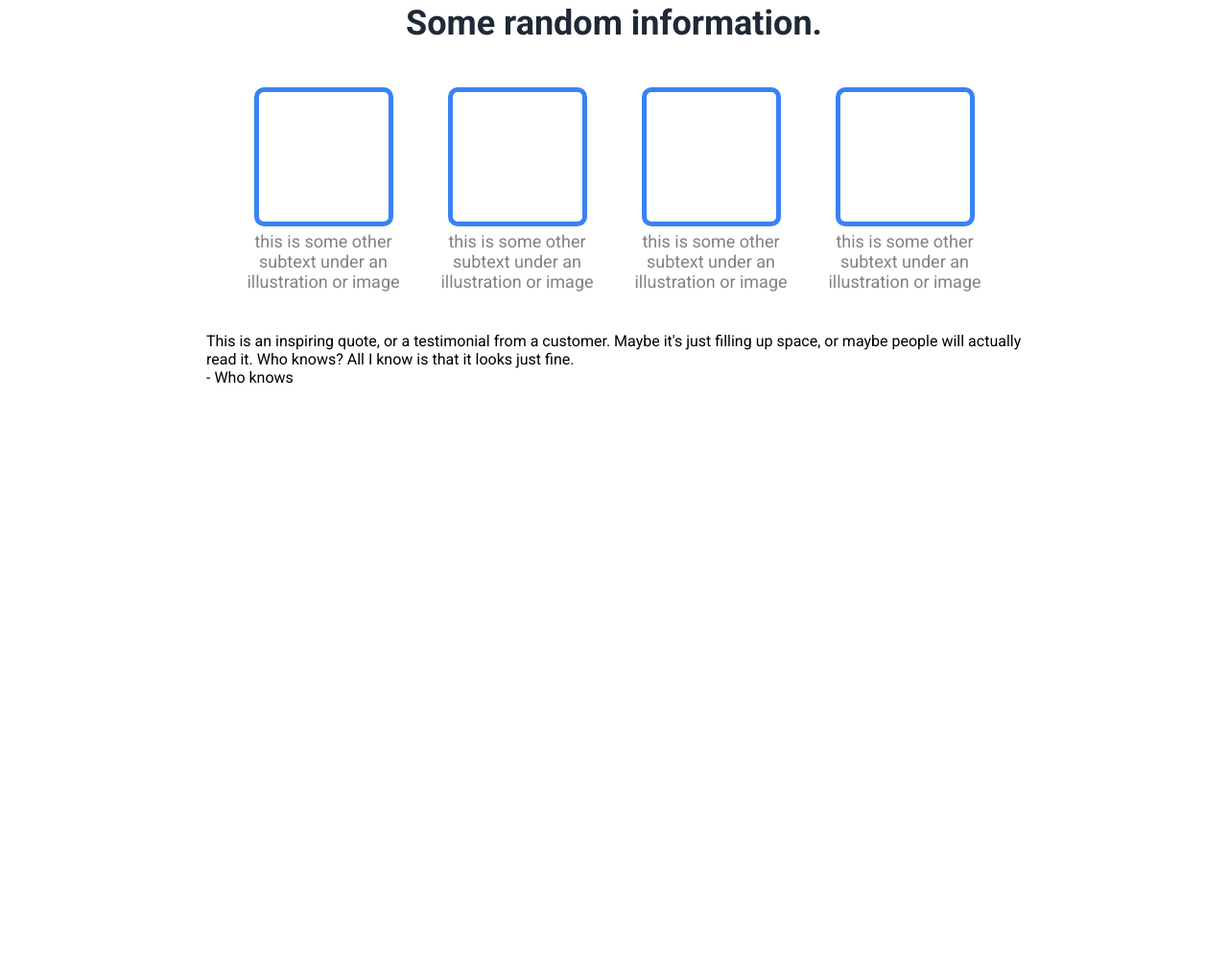
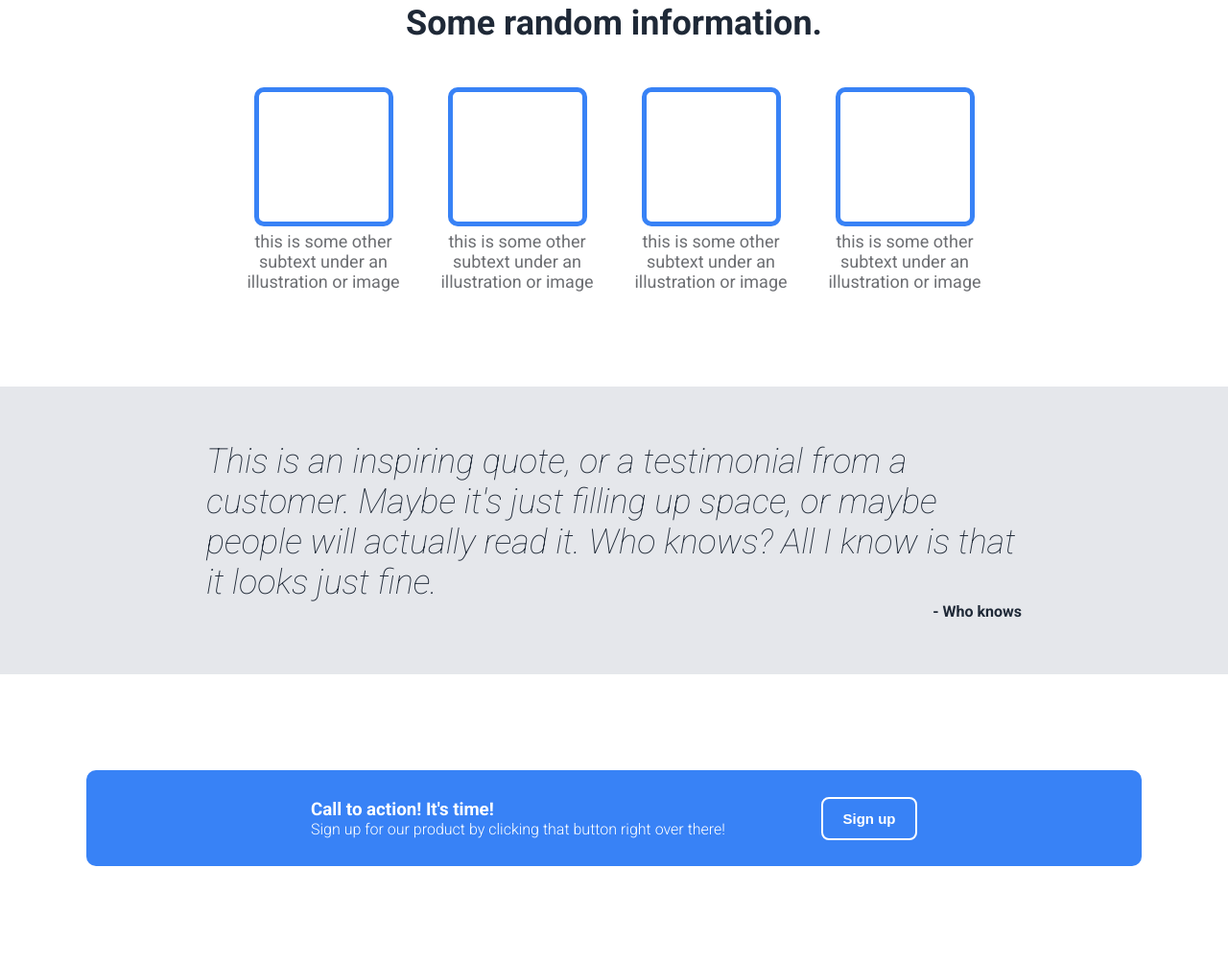
Before and after one commit to AGuerrero123/LandingPage, a plain HTML site: page index.html in a window 1280 px wide. Shown: the part 499-1502 px from the top of the page at 96% size. Before the commit the page ends 902 px from the top, so only its background shows below. Drawn offline with Linux system fonts and the light colour scheme.

Commit message:
Applied the third and four section of project

```diff
--- a/index.html
+++ b/index.html
@@ -7,7 +7,7 @@
     <link rel="preconnect" href="https://fonts.googleapis.com" />
     <link rel="preconnect" href="https://fonts.gstatic.com" crossorigin />
     <link
-      href="https://fonts.googleapis.com/css2?family=Roboto:wght@400;700&display=swap"
+      href="https://fonts.googleapis.com/css2?family=Roboto:ital,wght@0,300;0,400;0,700;1,100&display=swap"
       rel="stylesheet"
     />
     <link rel="stylesheet" href="styles.css" />
@@ -67,13 +67,34 @@
     </section>
 
     <section class="three">
-      <div class="container-1">
-        <p class="info">
-          This is an inspiring quote, or a testimonial from a customer. Maybe
-          it's just filling up space, or maybe people will actually read it. Who
-          knows? All I know is that it looks just fine.
-        </p>
-        <p class="author">- Who knows</p>
+      <div class="quote">
+        <div class="container-1">
+          <p class="info">
+            This is an inspiring quote, or a testimonial from a customer. Maybe
+            it's just filling up space, or maybe people will actually read it.
+            Who knows? All I know is that it looks just fine.
+          </p>
+          <p class="author">- Who knows</p>
+        </div>
+      </div>
+    </section>
+
+    <section class="four">
+      <div class="box-action">
+        <div class="container">
+          <div class="action-info">
+            <div class="action">
+              <div class="info-info">
+                <h3>Call to action! It's time!</h3>
+                <p>
+                  Sign up for our product by clicking that button right over
+                  there!
+                </p>
+              </div>
+              <button class="button-two">Sign up</button>
+            </div>
+          </div>
+        </div>
       </div>
     </section>
   </body>
--- a/styles.css
+++ b/styles.css
@@ -89,10 +89,15 @@ a {
   width: 100px;
   margin-top: 20px;
   border-radius: 8px;
+  border: var(--button);
   background: var(--button);
   color: white;
   font-weight: bold;
   font-size: 15px;
+}
+.two {
+  min-height: 400px;
+  background: white;
 }
 .container-1 {
   max-width: 850px;
@@ -111,7 +116,6 @@ a {
   font-weight: bolder;
   color: var(--primary-color);
 }
-
 .group {
   display: flex;
   justify-content: center;
@@ -127,7 +131,7 @@ a {
 .box p {
   text-align: center;
   font-size: 18px;
-  color: #808285;
+  color: #6d6f73;
 }
 .border-box {
   height: 145px;
@@ -135,3 +139,71 @@ a {
   border: 5px solid var(--button);
   border-radius: 10px;
 }
+
+.three .quote {
+  background: #e5e7eb;
+  height: 300px;
+}
+
+.quote .container-1 {
+  display: flex;
+  flex-direction: column;
+  justify-content: center;
+  align-items: center;
+  height: 100%;
+}
+.info,
+.author {
+  color: #1f2937;
+}
+.info {
+  font-size: 36px;
+  font-weight: 200;
+  font-style: italic;
+  align-self: center;
+}
+.author {
+  align-self: flex-end;
+  font-weight: 600;
+}
+.four .box-action {
+  background: white;
+  height: 300px;
+}
+
+.box-action .container {
+  display: flex;
+  justify-content: center;
+  align-items: center;
+  height: 100%;
+}
+
+.action-info {
+  background: var(--button);
+  width: 1100px;
+  height: 100px;
+  border-radius: 10px;
+  color: white;
+}
+.action {
+  display: flex;
+  justify-content: center;
+  align-items: center;
+  height: 100%;
+  gap: 100px;
+}
+
+.button-two {
+  height: 45px;
+  width: 100px;
+  border-radius: 8px;
+  border: 2px solid white;
+  background: var(--button);
+  color: white;
+  font-weight: bold;
+  font-size: 15px;
+}
+
+.info-info p {
+  font-weight: 200;
+}
```
